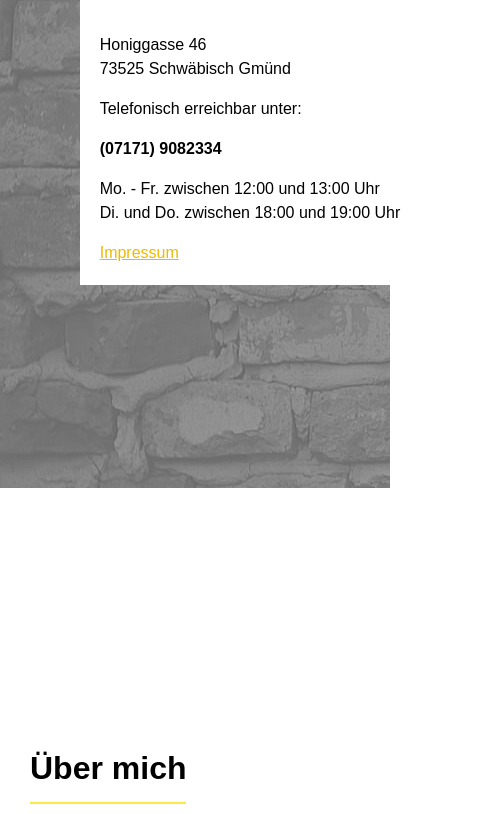
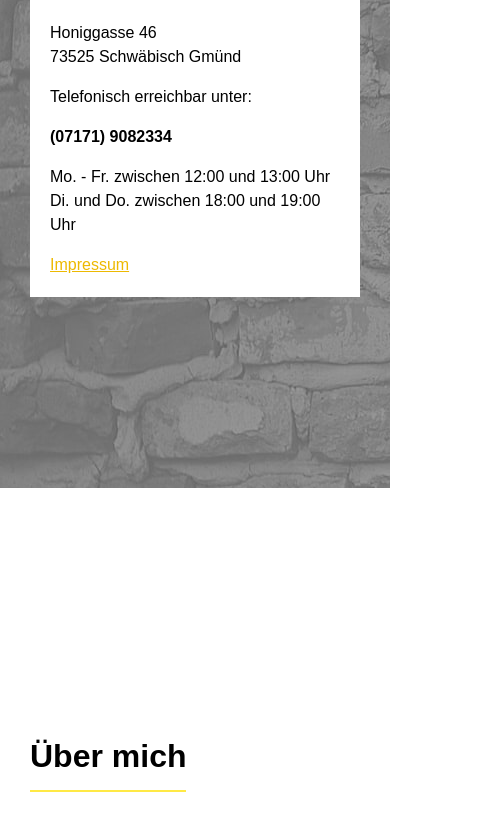
Before and after one commit to paulsonnentag/logopaediesonnentag-de, a plain HTML site: page index.html in a window 390 px wide. Shown: the part 356-1170 px from the top of the page, 500 px wide, since content can reach past the window. Drawn offline with Linux system fonts and the light colour scheme; a web font is replaced by a local one.

Commit message:
Adjust layout for mobile devices

```diff
--- a/index.html
+++ b/index.html
@@ -3,6 +3,7 @@
   <head>
     <meta charset="UTF-8">
     <title>Logopädie Sonnentag</title>
+    <meta name="viewport" content="width=device-width, initial-scale=1">
     <link href="https://fonts.googleapis.com/css?family=Droid+Sans:400,700" rel="stylesheet">
     <link rel="stylesheet" href="style.css">
   </head>
--- a/style.css
+++ b/style.css
@@ -35,7 +35,7 @@ body, html {
 .Grid__half {
     width: 50%;
     min-height: 700px;
-    min-width: 500px;
+    min-width: 300px;
     height: 100vh;
     display: -webkit-box;
     display: -ms-flexbox;
```
